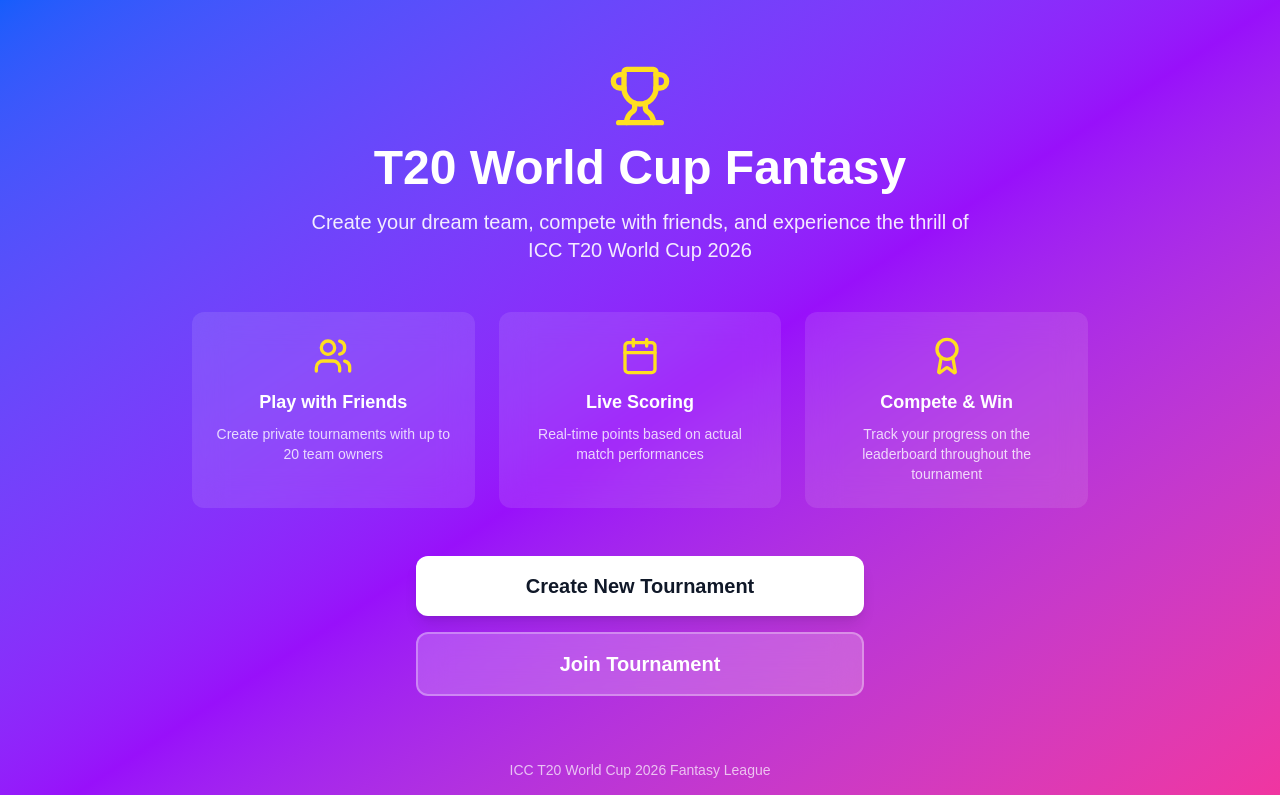
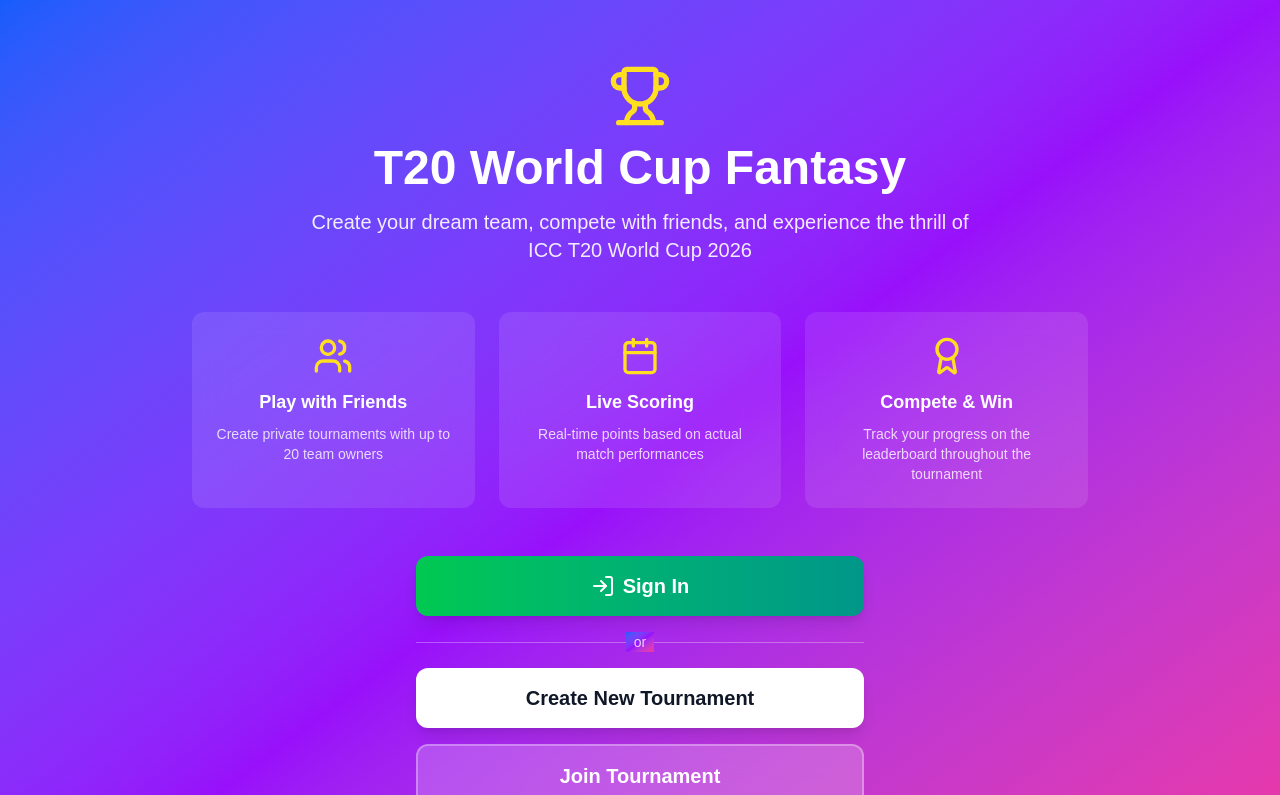
Before and after one commit to Mishank161200/t20-fantasy-cricket, a Next.js app: page / in a window 1280 px wide. Shown: the top 795 px of the page. Built offline with nearby package versions, Linux system fonts and the light colour scheme.

Commit message:
Add sign in button on main page for quick access to tournaments

```diff
--- a/app/page.tsx
+++ b/app/page.tsx
@@ -2,7 +2,7 @@
 
 import { useState } from 'react';
 import { useRouter } from 'next/navigation';
-import { Trophy, Users, Calendar, Award } from 'lucide-react';
+import { Trophy, Users, Calendar, Award, LogIn } from 'lucide-react';
 
 export default function HomePage() {
   const router = useRouter();
@@ -17,6 +17,10 @@
     if (tournamentCode.length === 6) {
       router.push(`/auth?action=join&code=${tournamentCode}`);
     }
+  };
+
+  const handleSignIn = () => {
+    router.push('/auth');
   };
 
   return (
@@ -70,6 +74,23 @@
         <div className="max-w-md mx-auto">
           {!action ? (
             <div className="space-y-4">
+              <button
+                onClick={handleSignIn}
+                className="w-full bg-gradient-to-r from-green-500 to-teal-600 hover:from-green-600 hover:to-teal-700 text-white font-semibold py-4 px-6 rounded-xl transition-all transform hover:scale-105 shadow-lg flex items-center justify-center space-x-2"
+              >
+                <LogIn className="w-6 h-6" />
+                <span className="text-xl">Sign In</span>
+              </button>
+              <div className="relative">
+                <div className="absolute inset-0 flex items-center">
+                  <div className="w-full border-t border-white/30"></div>
+                </div>
+                <div className="relative flex justify-center text-sm">
+                  <span className="px-2 bg-gradient-to-br from-blue-600 via-purple-600 to-pink-500 text-white/80">
+                    or
+                  </span>
+                </div>
+              </div>
               <button
                 onClick={() => setAction('create')}
                 className="w-full bg-white hover:bg-gray-100 text-gray-900 font-semibold py-4 px-6 rounded-xl transition-all transform hover:scale-105 shadow-lg"
```
